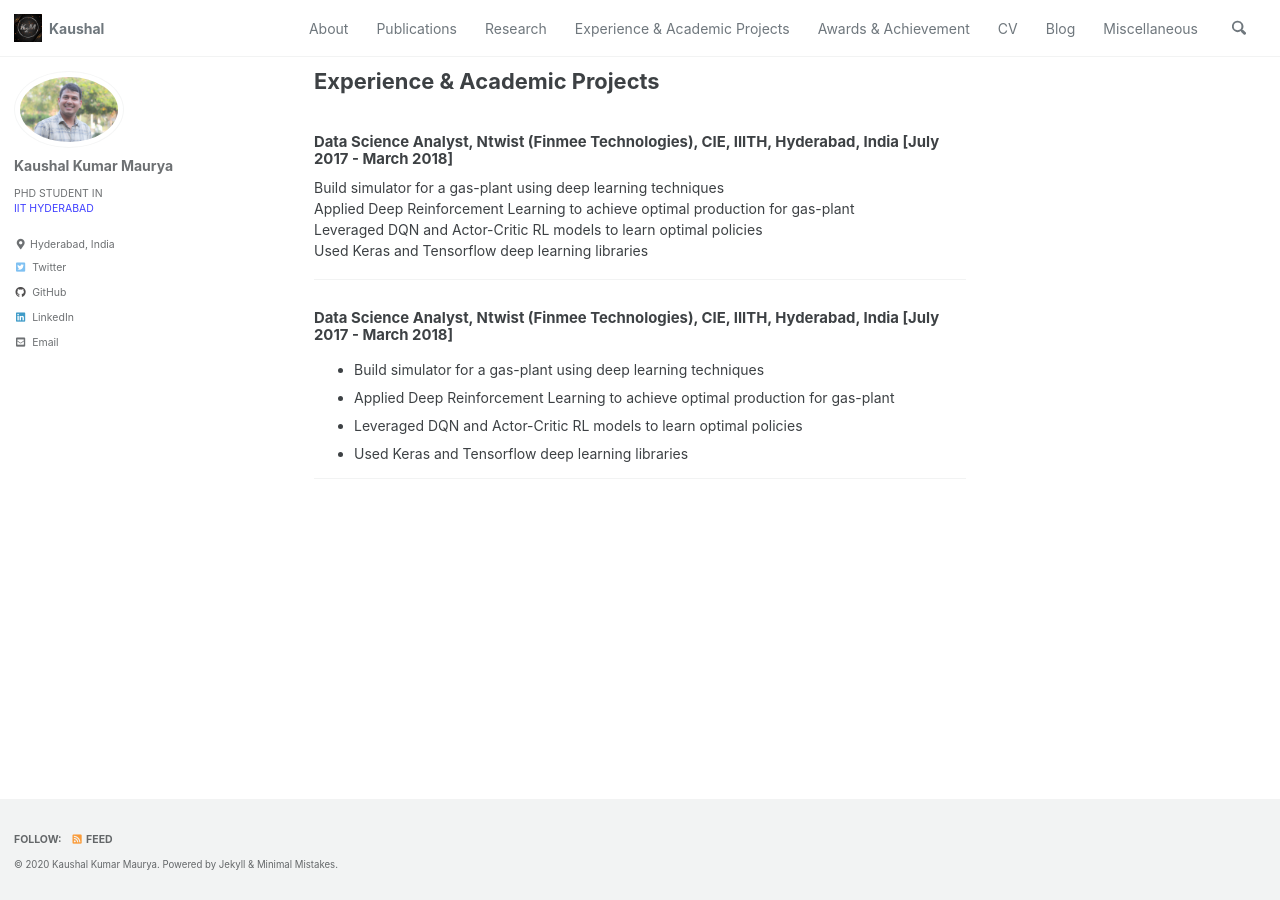
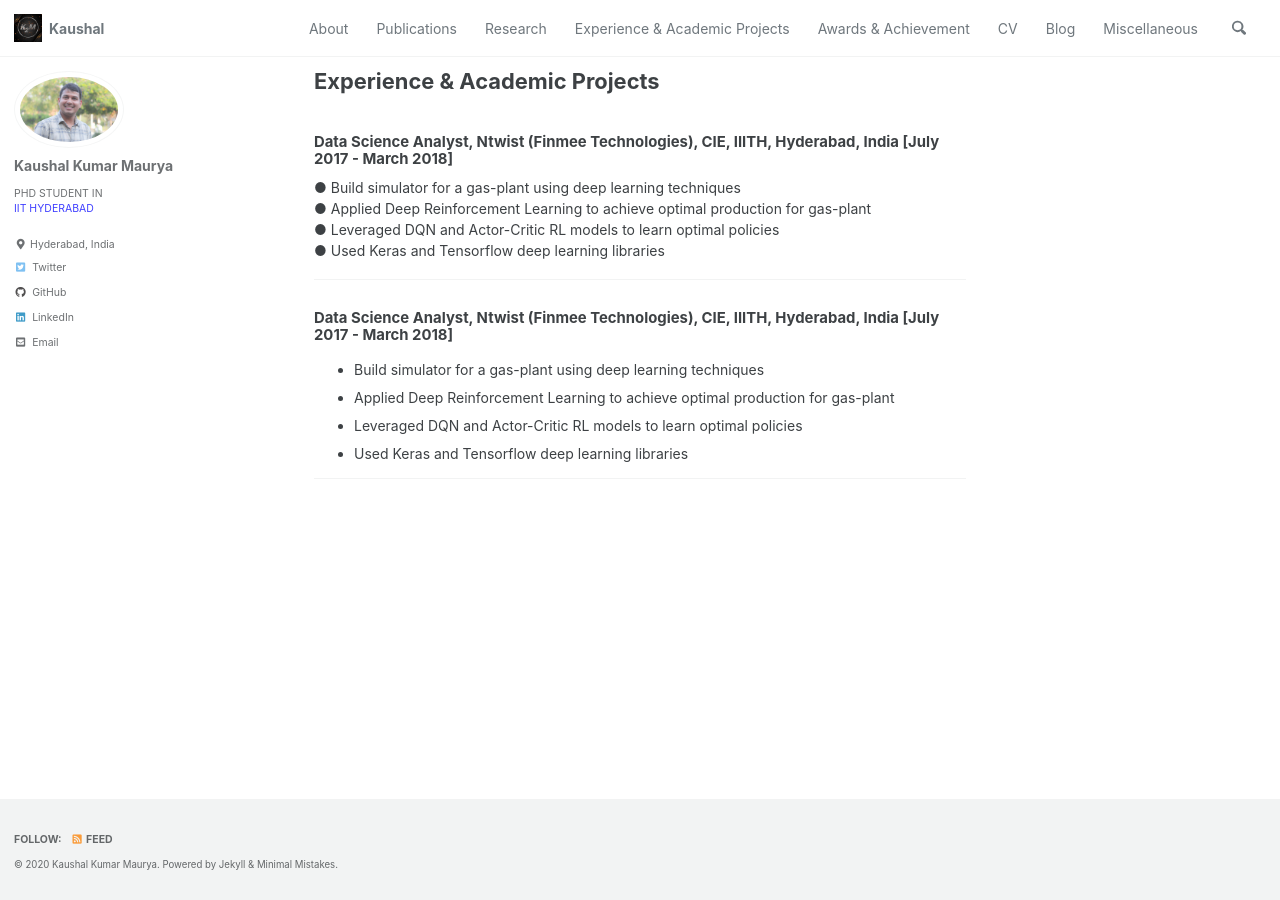
Before and after one commit to harshayelleni/harshayelleni.github.io, a Jekyll site: the page built from _pages/experience_academic_projects.md, in a window 1280 px wide. Built offline with Jekyll 4.4.1, drawn with Linux system fonts in a browser that asks for light colours; cached includes are drawn as plain includes; some of the changed lines change nothing that is shown.

Commit message:
doing modifications

```diff
--- a/_pages/experience_academic_projects.md
+++ b/_pages/experience_academic_projects.md
@@ -5,10 +5,10 @@
 
 
 #### Data Science Analyst, Ntwist (Finmee Technologies), CIE, IIITH, Hyderabad, India [July 2017 - March 2018]
-Build simulator for a gas-plant using deep learning techniques
-Applied Deep Reinforcement Learning to achieve optimal production for gas-plant
-Leveraged DQN and Actor-Critic RL models to learn optimal policies
-Used Keras and Tensorflow deep learning libraries
+&#9679; Build simulator for a gas-plant using deep learning techniques
+&#9679; Applied Deep Reinforcement Learning to achieve optimal production for gas-plant
+&#9679; Leveraged DQN and Actor-Critic RL models to learn optimal policies
+&#9679; Used Keras and Tensorflow deep learning libraries
 
 ---
 #### Data Science Analyst, Ntwist (Finmee Technologies), CIE, IIITH, Hyderabad, India [July 2017 - March 2018]
```
